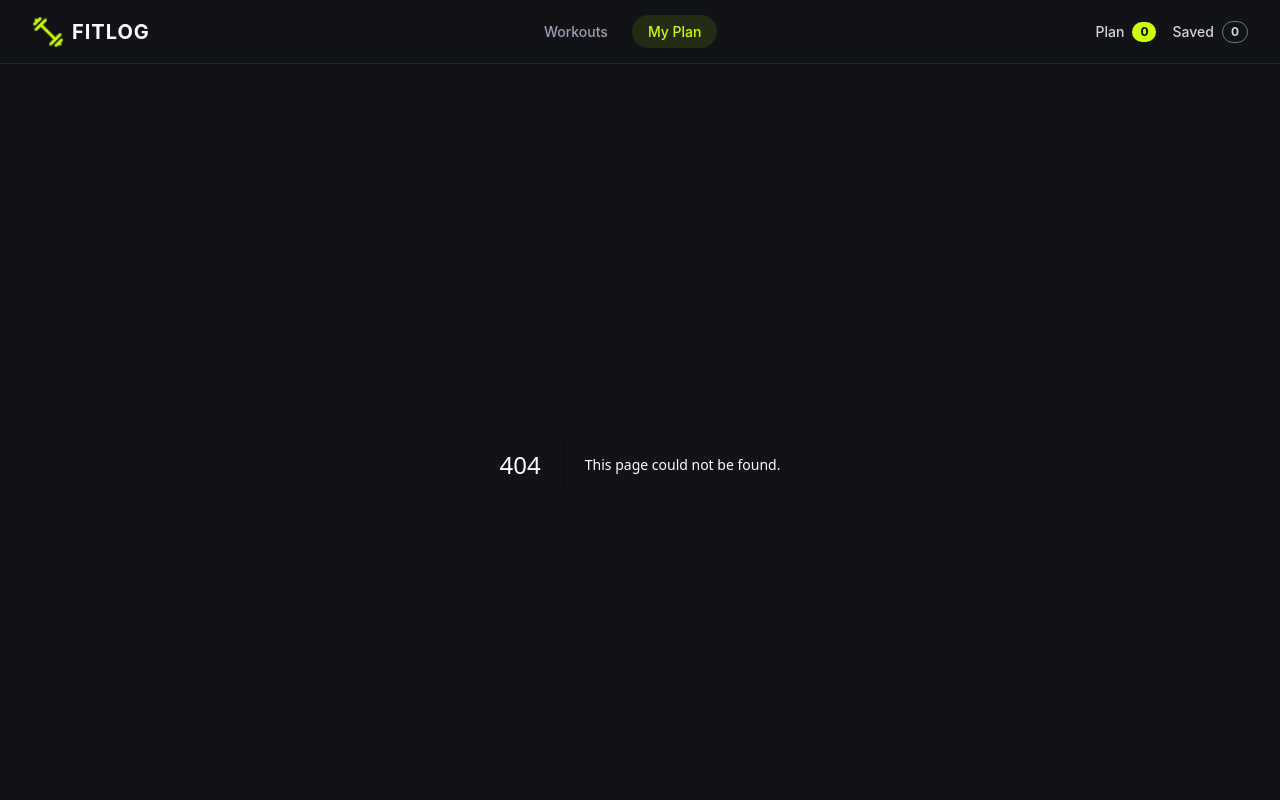
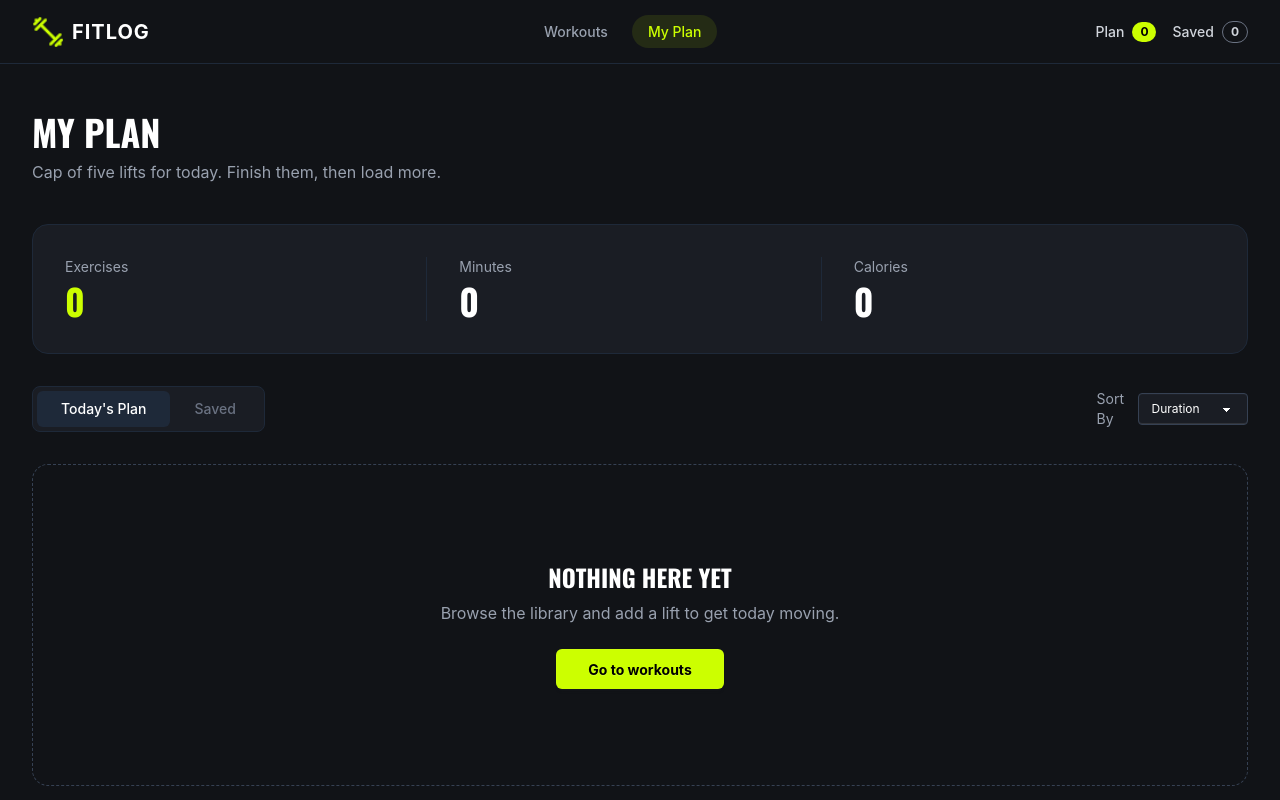
Before and after one commit to AbrarGalib/Assignment-6-B14, a Next.js app: page /my-plan in a window 1280 px wide. Before the commit this address had no page. Shown: the top 800 px of the page. Built offline with nearby package versions, Linux system fonts and the light colour scheme.

Commit message:
my plan section added

```diff
--- /dev/null
+++ b/src/app/my-plan/page.tsx
@@ -0,0 +1,117 @@
+"use client";
+import { useState } from "react";
+import Link from "next/link";
+// FIXED: Using relative path to go up one folder (../)
+import { useWorkouts } from "../context/WorkoutContext";
+import { Clock, Flame, Star, Check, X } from "lucide-react";
+
+export default function MyPlan() {
+  const { plan, saved, removeFromPlan, removeFromSaved, markAsDone } = useWorkouts();
+  const [activeTab, setActiveTab] = useState<"plan" | "saved">("plan");
+  const [sortBy, setSortBy] = useState<"duration" | "calories" | "rating">("duration");
+
+  const currentList = activeTab === "plan" ? plan : saved;
+
+  const sortedList = [...currentList].sort((a, b) => {
+    if (sortBy === "rating") return b.rating - a.rating;
+    // FIXED: Updated to use caloriesBurned to match the API
+    if (sortBy === "calories") return b.caloriesBurned - a.caloriesBurned;
+    return b.duration - a.duration; // default duration descending
+  });
+
+  const totalDuration = currentList.reduce((acc, curr) => acc + curr.duration, 0);
+  // FIXED: Updated to use caloriesBurned to match the API so math doesn't break
+  const totalCalories = currentList.reduce((acc, curr) => acc + (curr.caloriesBurned || 0), 0);
+
+  return (
+    <div className="max-w-7xl mx-auto px-4 md:px-8 py-12">
+      <div className="mb-10">
+        <h1 className="text-4xl font-oswald font-bold uppercase mb-2">My Plan</h1>
+        <p className="text-gray-400">Cap of five lifts for today. Finish them, then load more.</p>
+      </div>
+
+      <div className="bg-darkcard border border-gray-800 rounded-2xl p-6 md:p-8 flex flex-col md:flex-row divide-y md:divide-y-0 md:divide-x divide-gray-800 mb-8">
+        <div className="flex-1 py-4 md:py-0 md:px-8 first:pl-0 last:pr-0">
+          <p className="text-gray-400 text-sm mb-1">Exercises</p>
+          <p className="text-4xl font-oswald font-bold text-accent">{currentList.length}</p>
+        </div>
+        <div className="flex-1 py-4 md:py-0 md:px-8">
+          <p className="text-gray-400 text-sm mb-1">Minutes</p>
+          <p className="text-4xl font-oswald font-bold text-white">{totalDuration}</p>
+        </div>
+        <div className="flex-1 py-4 md:py-0 md:px-8">
+          <p className="text-gray-400 text-sm mb-1">Calories</p>
+          <p className="text-4xl font-oswald font-bold text-white">{totalCalories}</p>
+        </div>
+      </div>
+
+      <div className="flex flex-col sm:flex-row justify-between items-start sm:items-center gap-4 mb-8">
+        <div className="bg-darkcard p-1 rounded-lg border border-gray-800 inline-flex">
+          <button onClick={() => setActiveTab("plan")} className={`px-6 py-2 rounded-md text-sm font-medium transition-colors ${activeTab === "plan" ? "bg-gray-800 text-white" : "text-gray-500 hover:text-gray-300"}`}>
+            Today's Plan
+          </button>
+          <button onClick={() => setActiveTab("saved")} className={`px-6 py-2 rounded-md text-sm font-medium transition-colors ${activeTab === "saved" ? "bg-gray-800 text-white" : "text-gray-500 hover:text-gray-300"}`}>
+            Saved
+          </button>
+        </div>
+
+        <div className="flex items-center gap-3 text-sm">
+          <span className="text-gray-400">Sort By</span>
+          <select
+            value={sortBy}
+            onChange={(e) => setSortBy(e.target.value as any)}
+            className="select select-sm select-bordered bg-darkcard border-gray-700 text-white"
+          >
+            <option value="duration">Duration</option>
+            <option value="calories">Calories</option>
+            <option value="rating">Rating</option>
+          </select>
+        </div>
+      </div>
+
+      {sortedList.length === 0 ? (
+        <div className="border border-dashed border-gray-700 rounded-2xl py-24 flex flex-col items-center justify-center text-center">
+          <h3 className="text-2xl font-oswald font-bold uppercase mb-2">Nothing Here Yet</h3>
+          <p className="text-gray-400 mb-6">Browse the library and add a lift to get today moving.</p>
+          <Link href="/" className="btn bg-accent text-black border-none hover:bg-[#aacc00] px-8 rounded-md font-bold">
+            Go to workouts
+          </Link>
+        </div>
+      ) : (
+        <div className="space-y-4">
+          {sortedList.map(workout => (
+            <div key={workout.id} className="bg-darkcard border border-gray-800 rounded-xl p-4 flex flex-col sm:flex-row items-center gap-6">
+              <img src={workout.image} alt={workout.name} className="w-full sm:w-32 h-24 object-cover rounded-lg" />
+              <div className="flex-1 w-full text-center sm:text-left">
+                <h3 className="text-xl font-oswald font-bold uppercase mb-1">{workout.name}</h3>
+                <p className="text-sm text-gray-400 mb-3">{workout.equipment}</p>
+                <div className="flex justify-center sm:justify-start items-center gap-4 text-xs text-gray-300">
+                  <span className="flex items-center gap-1"><Clock className="w-3 h-3 text-accent" /> {workout.duration} min</span>
+                  {/* FIXED: Updated to use caloriesBurned here as well */}
+                  <span className="flex items-center gap-1"><Flame className="w-3 h-3 text-accent" /> {workout.caloriesBurned} kcal</span>
+                  <span className="flex items-center gap-1"><Star className="w-3 h-3 text-accent" /> {workout.rating}</span>
+                </div>
+              </div>
+              <div className="flex items-center gap-3 w-full sm:w-auto mt-4 sm:mt-0">
+                <Link href={`/workout/${workout.id}`} className="btn btn-sm btn-outline text-gray-300 hover:text-white border-gray-700 rounded flex-1 sm:flex-none">
+                  View Details
+                </Link>
+                {activeTab === "plan" && (
+                  <button onClick={() => markAsDone(workout.id)} className="btn btn-sm bg-accent text-black hover:bg-[#aacc00] border-none rounded flex-1 sm:flex-none">
+                    <Check className="w-4 h-4" /> Mark as Done
+                  </button>
+                )}
+                <button
+                  onClick={() => activeTab === "plan" ? removeFromPlan(workout.id) : removeFromSaved(workout.id)}
+                  className="btn btn-sm btn-square btn-ghost text-gray-500 hover:text-red-500"
+                >
+                  <X className="w-5 h-5" />
+                </button>
+              </div>
+            </div>
+          ))}
+        </div>
+      )}
+    </div>
+  );
+}
```
